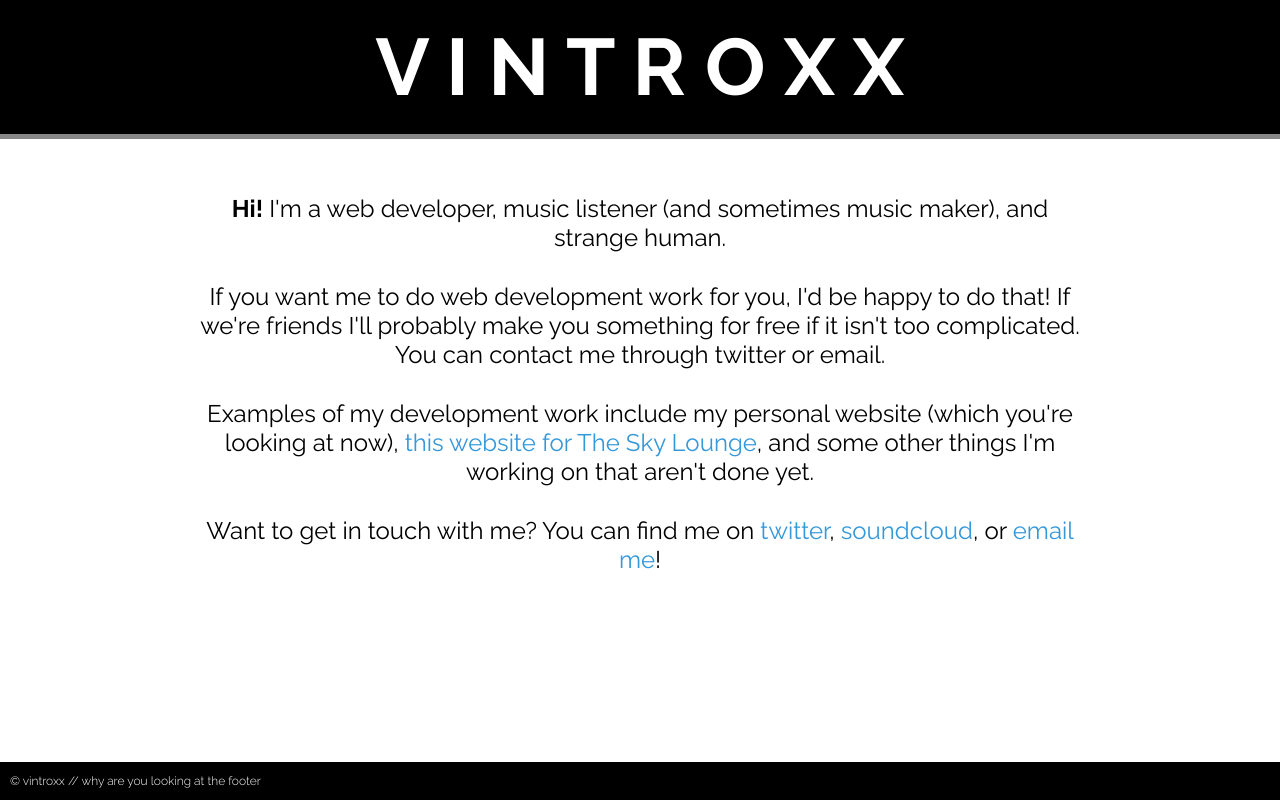
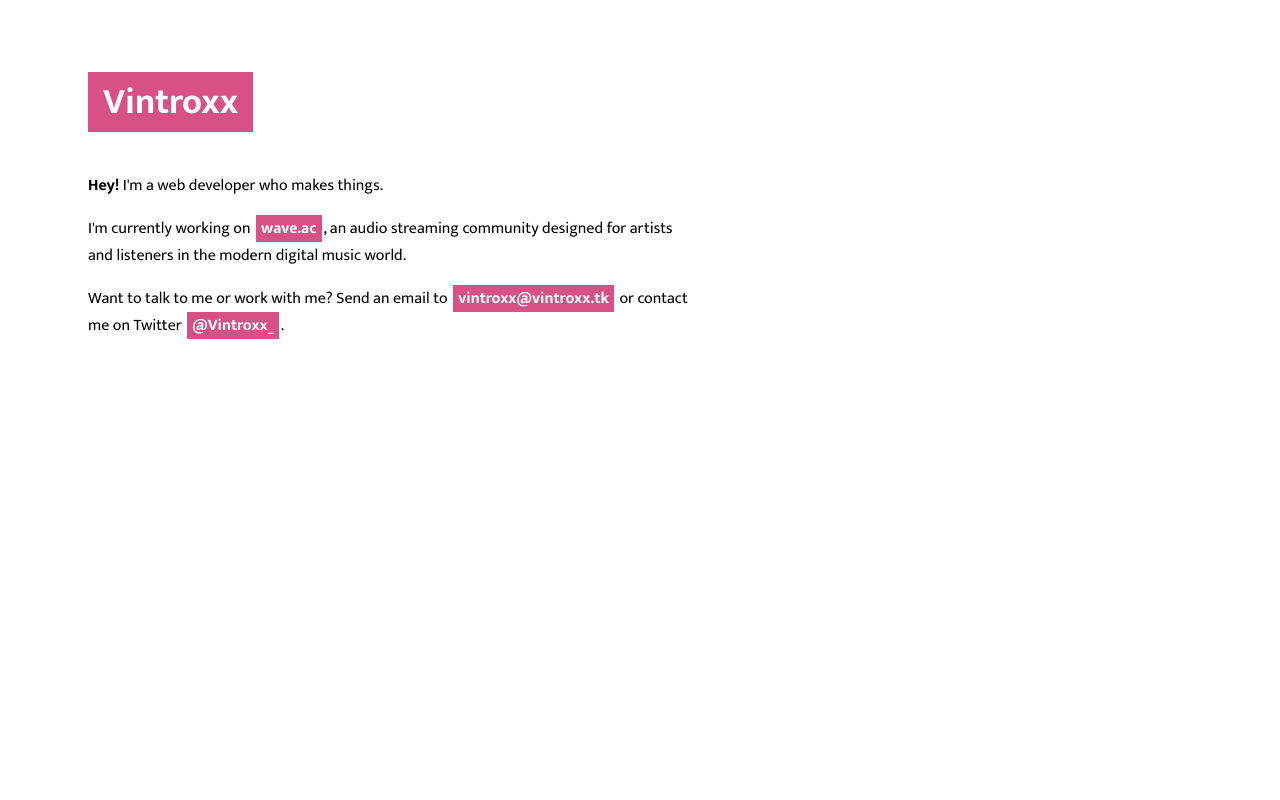
Before and after one commit to vintroxx/vintroxx.github.io, a plain HTML site: page index.html in a window 1280 px wide. Drawn offline with Linux system fonts and the light colour scheme.

Commit message:
New site, again.

```diff
--- a/index.html
+++ b/index.html
@@ -2,61 +2,41 @@
 <html>
   <head>
     <meta charset="utf-8">
-    <title>vintroxx</title>
+    <title>Vintroxx</title>
     <style>
-      html, body {
-        width: 100%;
-        height: 100%;
-        margin: 0;
-        padding: 0;
-        font-family: 'Raleway';
-        text-align: center;
+      body {
+        font-family: 'Mukta';
+        padding: 40px 80px;
       }
-      header {
-        font-size: 40px;
-        background: black;
-        padding: 20px;
-        color: white;
-        border-bottom: 5px solid #888;
-        margin-bottom: 40px;
+      p {
+        max-width: 600px;
       }
       h1 {
-        margin: 0;
-      }
-      h2 {
-        max-width: 900px;
-        font-weight: 400;
-        margin: 0 auto;
-        padding: 15px;
+        font-size: 36px;
+        background: #d85184;
+        color: white;
+        display: inline-block;
+        padding: 0 15px;
       }
       a {
-        color: #3498db;
+        background: #d85184;
+        color: white;
         text-decoration: none;
+        font-weight: bold;
+        padding: 0 5px;
+        margin: 0 2px;
       }
-      footer {
-        position: absolute;
-        bottom: 0;
-        font-size: 12px;
-        font-weight: 300;
-        background: #000;
-        color: white;
-        width: 100%;
-        text-align: left;
-      }
-      footer p {
-        padding-left: 10px;
+      a:hover {
+        background: #f85f8d;
       }
     </style>
-    <link href="https://fonts.googleapis.com/css?family=Raleway:300,400,700" rel="stylesheet">
+    <link href="https://fonts.googleapis.com/css?family=Mukta:400,700" rel="stylesheet">
+    <meta name="viewport" content="width=device-width, initial-scale=1">
   </head>
   <body>
-    <header>
-      <h1>V I N T R O X X</h1>
-    </header>
-    <h2><b>Hi!</b> I'm a web developer, music listener (and sometimes music maker), and strange human.</h2>
-    <h2>If you want me to do web development work for you, I'd be happy to do that! If we're friends I'll probably make you something for free if it isn't too complicated. You can contact me through twitter or email.</h2>
-    <h2>Examples of my development work include my personal website (which you're looking at now), <a href="http://theskylounge.ga/">this website for The Sky Lounge</a>, and some other things I'm working on that aren't done yet.</h2>
-    <h2>Want to get in touch with me? You can find me on <a href="https://twitter.com/vintroxx_">twitter</a>, <a href="https://soundcloud.com/vintroxx">soundcloud</a>, or <a href="mailto:vintroxx@vintroxx.tk">email me</a>!</h2>
-    <footer><p>&copy; vintroxx // why are you looking at the footer</p></footer>
+    <h1>Vintroxx</h1>
+    <p><b>Hey!</b> I'm a web developer who makes things.</p>
+    <p>I'm currently working on <a href="https://wave.ac">wave.ac</a>, an audio streaming community designed for artists and listeners in the modern digital music world.</p>
+    <p>Want to talk to me or work with me? Send an email to <a href="mailto:vintroxx@vintroxx.tk">vintroxx@vintroxx.tk</a> or contact me on Twitter <a href="https://twitter.com/Vintroxx_">@Vintroxx_</a>.</p>
   </body>
 </html>
```
